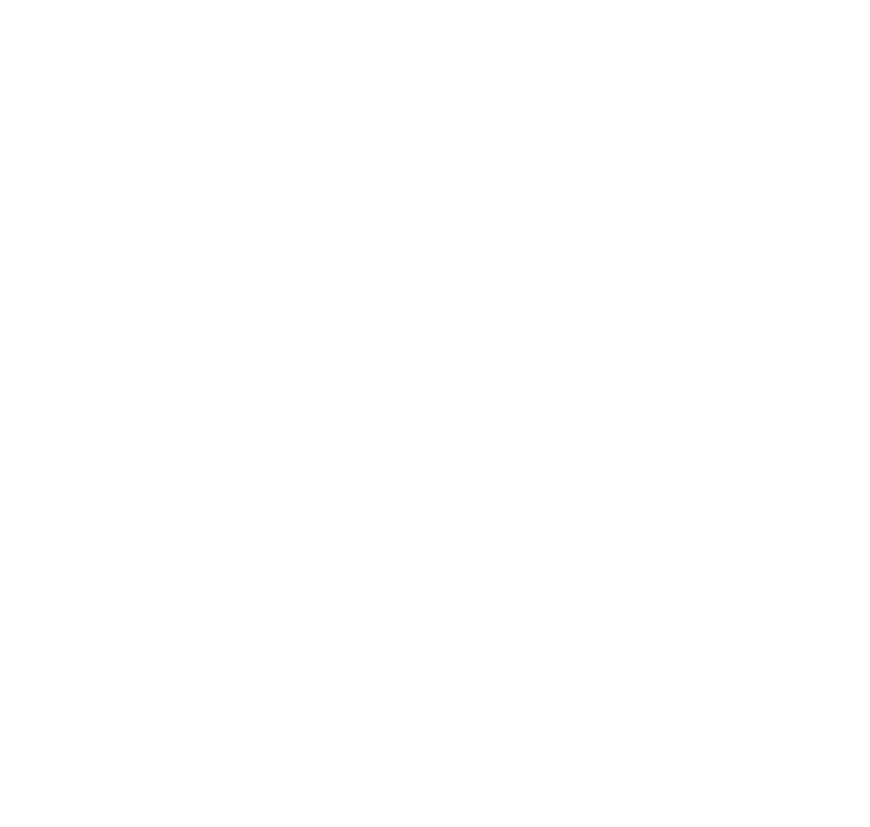
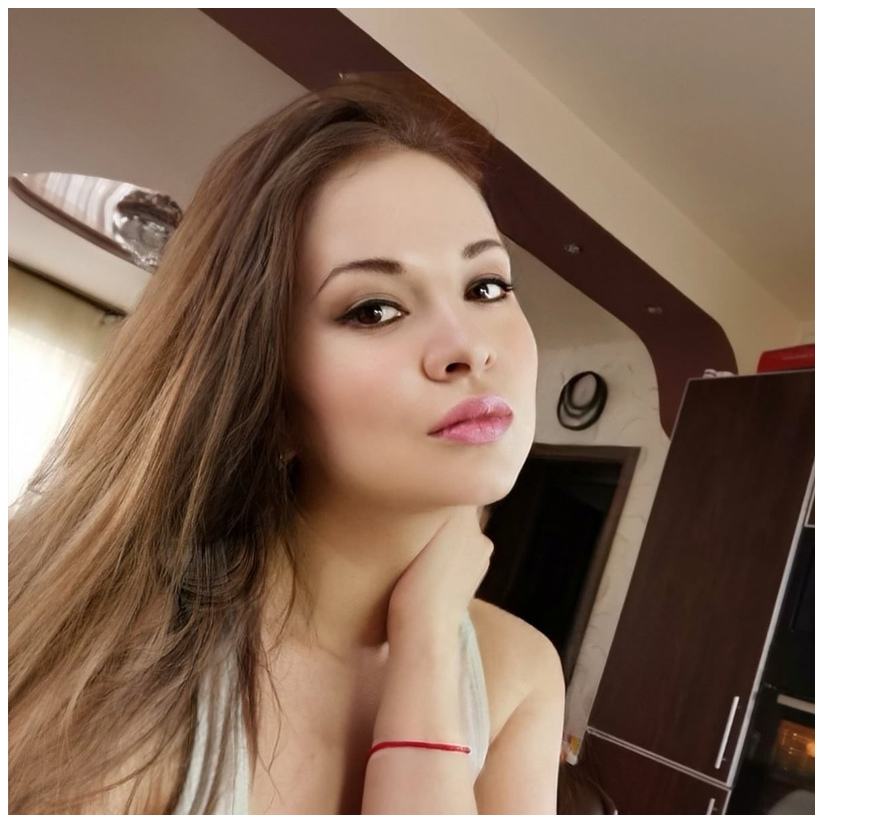
Before and after one commit to KalmykovaElena/rsschool-cv, a plain HTML site: page index.html in a window 1280 px wide. Shown: the whole page, without its empty margins (0-870 px from the left). Before the commit the page ends 800 px from the top, so only its background shows below. Drawn offline with Linux system fonts and the light colour scheme.

Commit message:
docs: add cv-foto

```diff
--- a/index.html
+++ b/index.html
@@ -7,6 +7,6 @@
     <title>Document</title>
 </head>
 <body>
-
+    <img src="./img/MyFoto.jpg" alt="foto">
 </body>
 </html>
```
Also changed, not shown: img/MyFoto.jpg (added).
